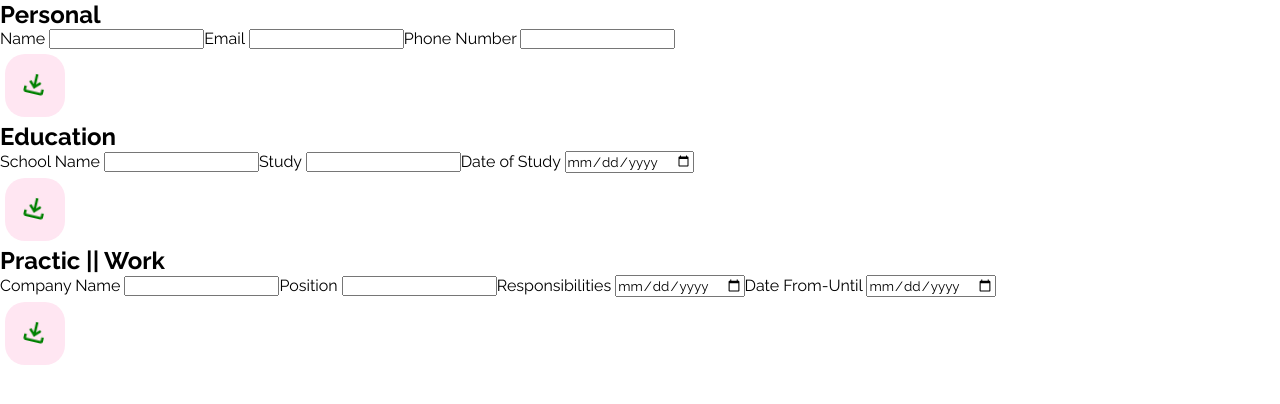
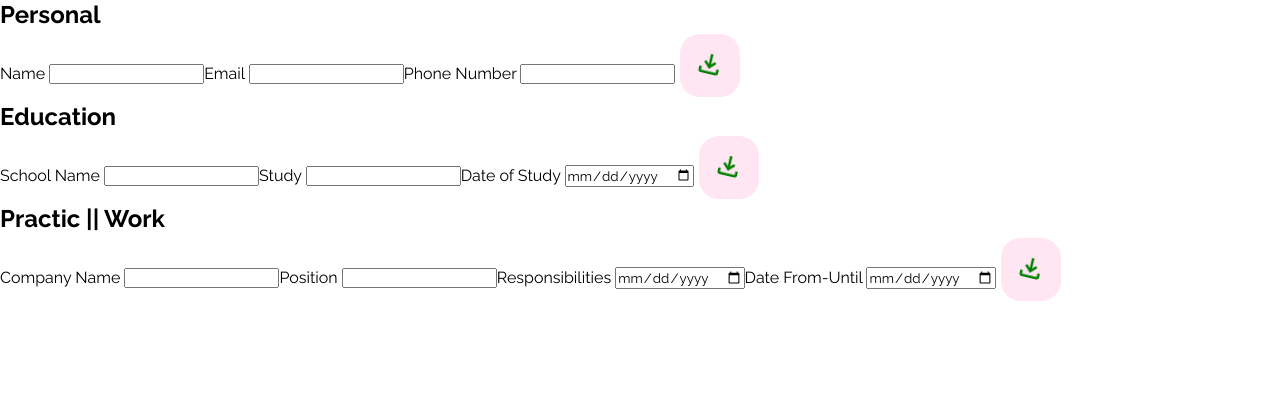
Before and after one commit to nicolanapa/odin-cv, a React (Vite) app: page / in a window 1280 px wide. Shown: the top 404 px of the page. Built offline with nearby package versions, Linux system fonts and the light colour scheme.

Commit message:
Change the Form Sections to use form for the form part and moved the button inside that tag

```diff
--- a/src/components/Form.jsx
+++ b/src/components/Form.jsx
@@ -15,12 +15,14 @@ function SingleForm({ list }) {
 		<section className="form">
 			<h2>{list.header}</h2>
 
-			<div>{completeList}</div>
-			<div>
+			{/* use preventDefault()*/}
+			<form>
+				{completeList}
+
 				<button>
 					<img className="submitIcon" src="./submit.svg" alt="Submit" />
 				</button>
-			</div>
+			</form>
 		</section>
 	);
 }
```
